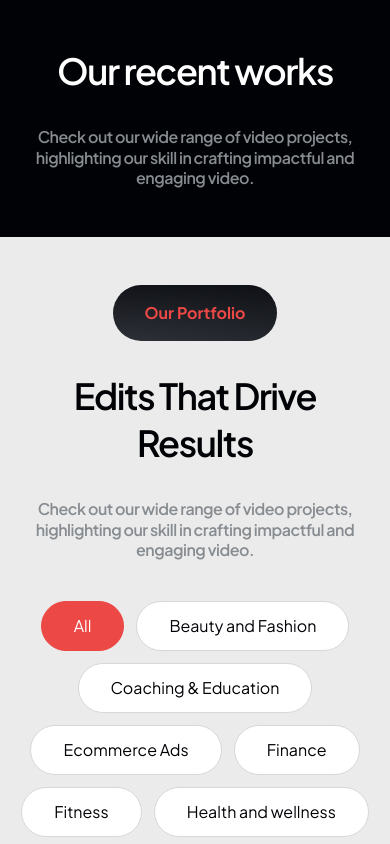
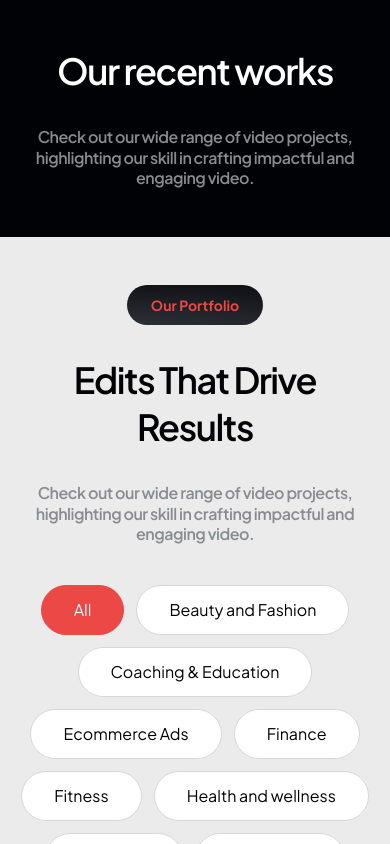
Before and after one commit to nasif07/nujax, a Next.js app: page /gallery in a window 390 px wide. Shown: the top 844 px of the page. Built offline with nearby package versions, Linux system fonts and the light colour scheme.

Commit message:
small fix

```diff
--- a/app/components/Button.jsx
+++ b/app/components/Button.jsx
@@ -5,7 +5,7 @@ const Button = ({ children }) => {
         background:
           "radial-gradient(400.52% 215.22% at -30.93% 148.46%, #373A42 6.7%, #000205 100%)",
       }}
-      className="py-4 px-8 text-[#EC4845] text-base font-bold border-[#2B2E35] rounded-[30px] cursor-pointer">
+      className="py-2.5 md:py-4 px-6 md:px-8 text-[#EC4845] text-sm md:text-base font-bold border-[#2B2E35] rounded-[30px] cursor-pointer">
       {children}
     </button>
   );
--- a/app/components/shared/Faq.jsx
+++ b/app/components/shared/Faq.jsx
@@ -49,11 +49,11 @@ const FAQ = () => {
                 "radial-gradient(400.52% 215.22% at -30.93% 148.46%, #373A42 6.7%, #000205 100%)",
               border: "2px solid #2B2E35",
             }}
-            className="border border-gray-200 dark:border-gray-700 rounded-2xl p-6 max-w-6xl mx-auto">
+            className="border border-gray-200 dark:border-gray-700 rounded-2xl p-4 md:p-6 max-w-6xl mx-auto">
             <button
               className="flex justify-between items-center w-full text-left font-medium text-lg"
               onClick={() => toggleFAQ(index)}>
-              <span className="text-white font-semibold text-2xl">
+              <span className="text-white font-semibold text-base md:text-2xl">
                 {index + 1}. {faq.question}
               </span>
               {activeIndex === index ? (
```
